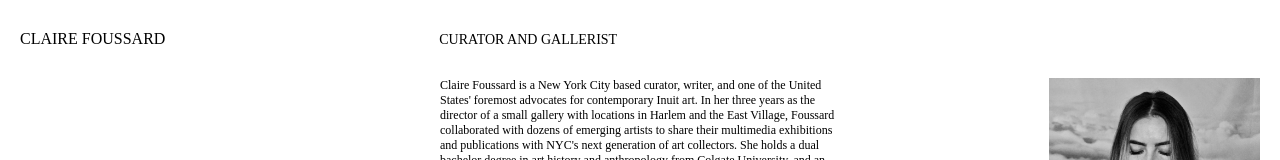
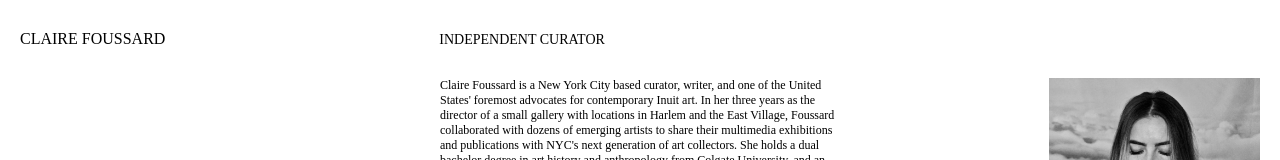
Before and after one commit to harrydshapiro/clairefoussard.com, a React (Vite) app: page / in a window 1280 px wide. Shown: the top 160 px of the page. Built offline with nearby package versions, Linux system fonts and the light colour scheme; a web font is replaced by a local one.

Commit message:
update to INDEPENDENT CURATOR

```diff
--- a/src/App.tsx
+++ b/src/App.tsx
@@ -8,7 +8,7 @@ function App() {
   return <div id={styles.mainPage}>
     <div id={styles.pageHeader}>
       <p className={clsx(styles.textStyle_h1, styles.name)}>CLAIRE FOUSSARD</p>
-      <p className={clsx(styles.textStyle_h2, styles.jobTitle)}>CURATOR AND GALLERIST</p>
+      <p className={clsx(styles.textStyle_h2, styles.jobTitle)}>INDEPENDENT CURATOR</p>
     </div>
 
     <div id={styles.aboutSection}>
```
Also changed, not shown: public/meta-preview-logo.png.
